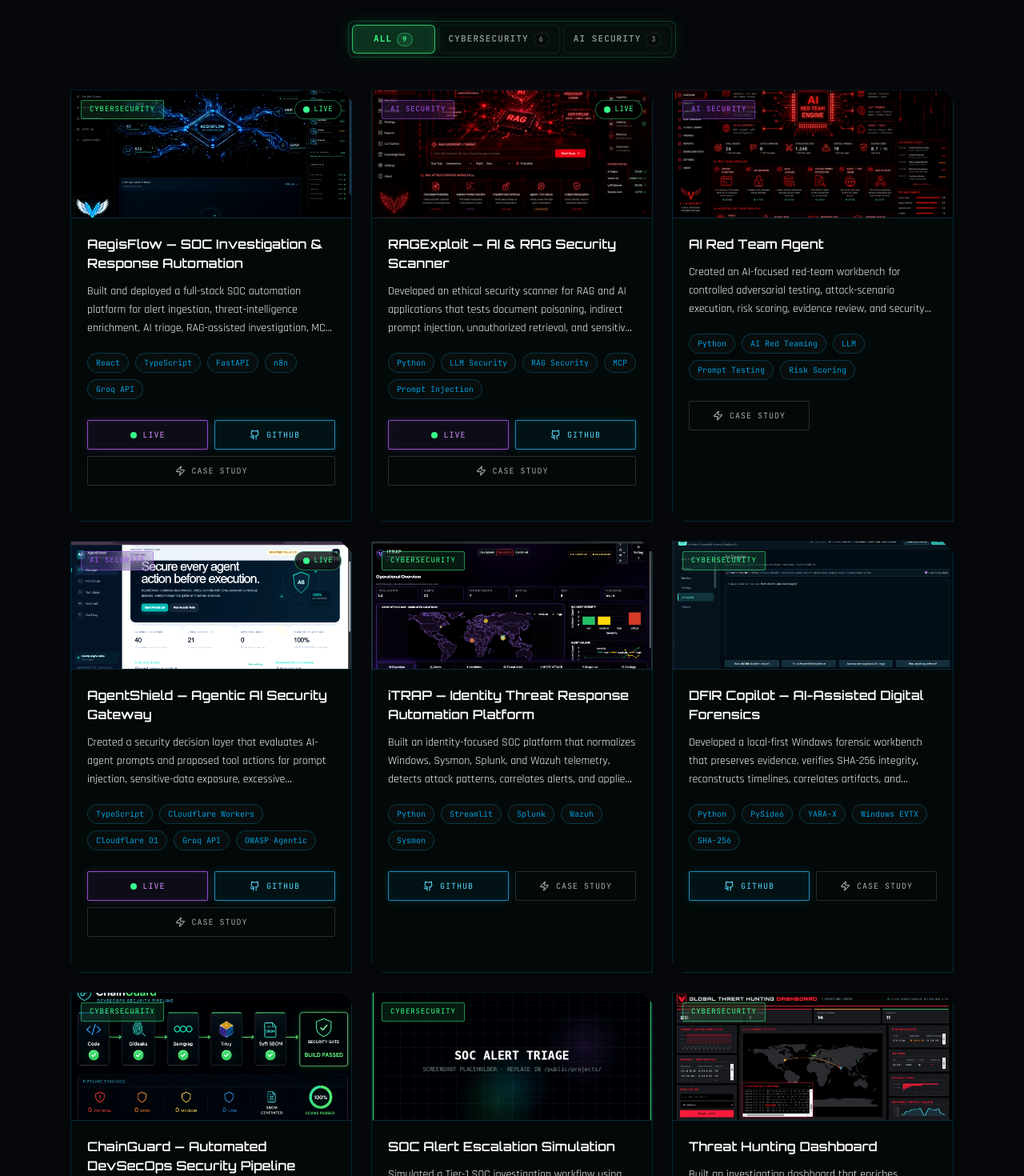
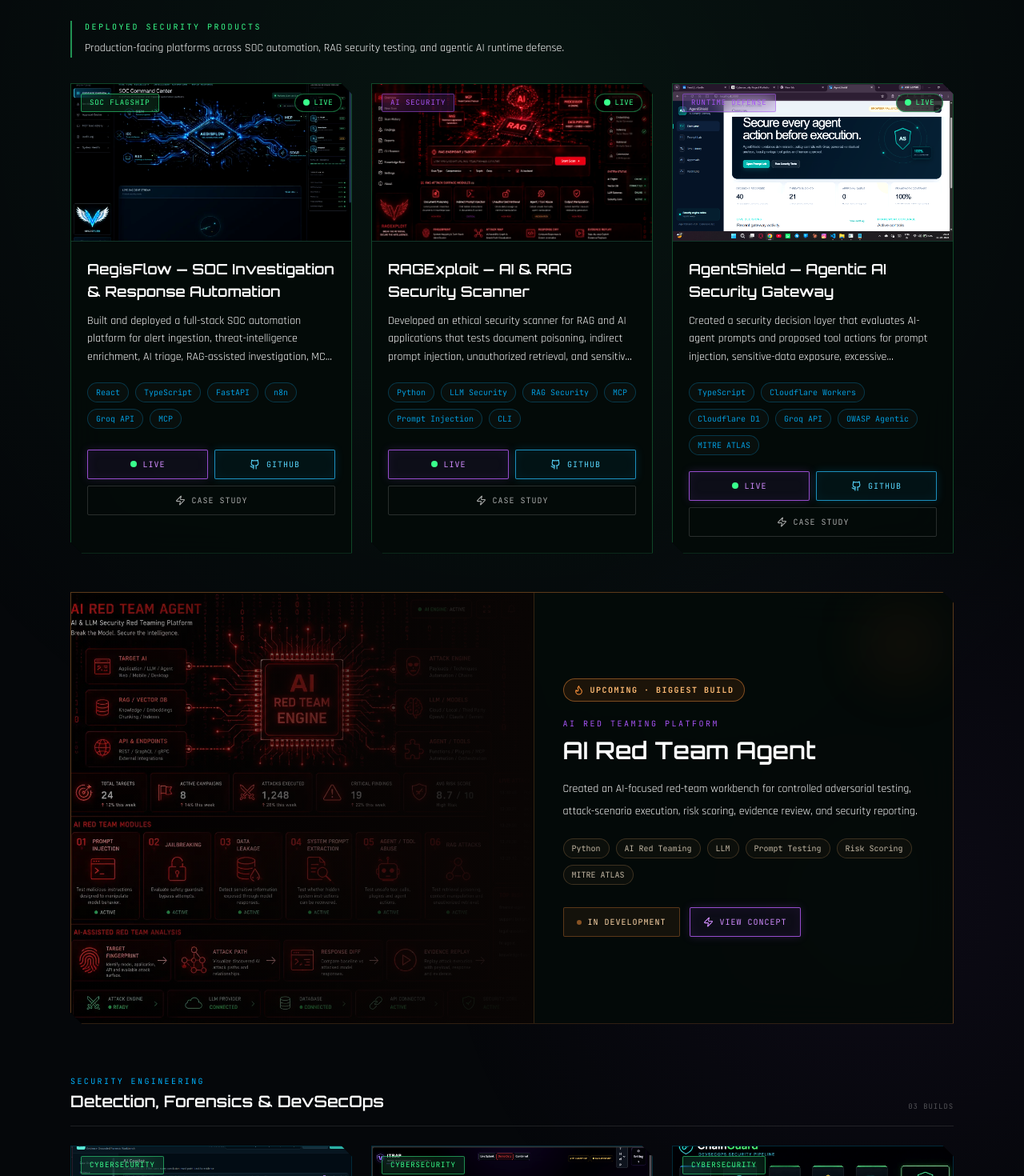
Before and after one commit to vasanth-void-0x/VASANTH-portfolio, a Next.js app: page / in a window 1280 px wide. Shown: the part 3460-4930 px from the top of the page at 80% size. Built offline with nearby package versions, Linux system fonts and the light colour scheme.

Commit message:
Rebuild security project showcase

```diff
--- a/components/Projects.tsx
+++ b/components/Projects.tsx
@@ -2,13 +2,11 @@
 
 // Project showcase: 6 cybersecurity builds + 3 AI security builds.
 
-import { useMemo, useState } from "react";
+import { useState } from "react";
 import SectionHeading from "./SectionHeading";
 import ProjectCard from "./ProjectCard";
 import CaseStudyModal from "./CaseStudyModal";
 import { projects, type Project } from "@/lib/data";
-
-type ProjectFilter = "All" | "Cybersecurity" | "AI Security";
 
 const additionalProjects: Project[] = [
   {
@@ -121,7 +119,7 @@ const additionalProjects: Project[] = [
   },
 ];
 
-const categoryById: Record<string, Exclude<ProjectFilter, "All">> = {
+const categoryById: Record<string, "Cybersecurity" | "AI Security"> = {
   itrap: "Cybersecurity",
   "aegis-flow": "Cybersecurity",
   "dfir-copilot": "Cybersecurity",
@@ -134,98 +132,113 @@ const categoryById: Record<string, Exclude<ProjectFilter, "All">> = {
 };
 
 const currentById = Object.fromEntries(projects.map((project) => [project.id, project]));
-const allProjects: Project[] = [
-  currentById["aegis-flow"],
-  ...additionalProjects.filter((project) => project.id === "ragexploit"),
-  ...additionalProjects.filter((project) => project.id === "ai-red-team-agent"),
-  currentById["agent-shield"],
-  currentById.itrap,
-  currentById["dfir-copilot"],
-  currentById["chain-guard"],
-  ...additionalProjects.filter((project) => project.id === "soc-alert-escalation"),
-  ...additionalProjects.filter((project) => project.id === "threat-hunting-dashboard"),
-].filter(Boolean) as Project[];
+const additionalById = Object.fromEntries(additionalProjects.map((project) => [project.id, project]));
+const projectById: Record<string, Project> = { ...currentById, ...additionalById };
 
-const filters: ProjectFilter[] = ["All", "Cybersecurity", "AI Security"];
+const featuredIds = ["aegis-flow", "ragexploit", "agent-shield"];
+const engineeringIds = ["dfir-copilot", "itrap", "chain-guard"];
+const labIds = ["threat-hunting-dashboard", "soc-alert-escalation"];
+
+const selectProjects = (ids: string[]) => ids.map((id) => projectById[id]).filter(Boolean);
 
 export default function Projects() {
   const [selected, setSelected] = useState<Project | null>(null);
-  const [activeFilter, setActiveFilter] = useState<ProjectFilter>("All");
-
-  const visibleProjects = useMemo(
-    () =>
-      activeFilter === "All"
-        ? allProjects
-        : allProjects.filter((project) => categoryById[project.id] === activeFilter),
-    [activeFilter],
-  );
+  const featuredProjects = selectProjects(featuredIds);
+  const engineeringProjects = selectProjects(engineeringIds);
+  const labProjects = selectProjects(labIds);
+  const upcomingProject = projectById["ai-red-team-agent"];
+  const navigableProjects = [...featuredProjects, upcomingProject, ...engineeringProjects, ...labProjects].filter(Boolean);
 
   const navigate = (direction: -1 | 1) => {
     if (!selected) return;
-    const index = allProjects.findIndex((project) => project.id === selected.id);
-    setSelected(allProjects[(index + direction + allProjects.length) % allProjects.length]);
+    const index = navigableProjects.findIndex((project) => project.id === selected.id);
+    setSelected(navigableProjects[(index + direction + navigableProjects.length) % navigableProjects.length]);
   };
 
   return (
     <section id="projects" className="relative overflow-hidden">
+      <div className="absolute inset-0 bg-[radial-gradient(circle_at_50%_12%,rgba(57,255,140,0.06),transparent_34%),radial-gradient(circle_at_85%_45%,rgba(168,85,247,0.05),transparent_28%)]" />
       <div className="relative z-10 mx-auto max-w-6xl px-6 py-24">
-        <SectionHeading eyebrow="// DEPLOYED_BUILDS" title="Security Projects" accent="neon" />
+        <SectionHeading eyebrow="// SECURITY_PRODUCT_ARSENAL" title="Security Products & Labs" accent="neon" />
 
-        <div
-        className="mx-auto mb-10 flex w-fit max-w-full flex-wrap justify-center gap-1 rounded-lg border border-neon/20 bg-[#07110d]/85 p-1 shadow-[0_0_20px_rgba(57,255,140,0.08)] backdrop-blur-xl"
-          role="group"
-          aria-label="Project filters"
-        >
-          {filters.map((filter) => {
-            const active = filter === activeFilter;
-            const count =
-              filter === "All"
-                ? allProjects.length
-                : allProjects.filter((project) => categoryById[project.id] === filter).length;
-
-            return (
-              <button
-                key={filter}
-                type="button"
-                onClick={() => setActiveFilter(filter)}
-                aria-pressed={active}
-            className={`min-w-[86px] rounded-md border px-3 py-2 font-mono text-[10px] font-bold uppercase tracking-[0.1em] transition-all duration-300 sm:min-w-[104px] sm:text-[11px] ${
-              active
-                ? "border-neon/70 bg-neon/15 text-neon shadow-[inset_0_0_12px_rgba(57,255,140,0.08),0_0_14px_rgba(57,255,140,0.18)]"
-                : "border-neon/10 bg-transparent text-white/55 hover:border-neon/35 hover:bg-neon/[0.05] hover:text-white/80"
-            }`}
-              >
-                {filter}
-                <span
-          className={`ml-1.5 inline-flex min-w-5 justify-center rounded-full border px-1 py-px text-[9px] ${
-            active ? "border-neon/40 bg-neon/10 text-neon" : "border-white/10 bg-black/20 text-white/45"
-          }`}
-                >
-                  {count}
-                </span>
-              </button>
-            );
-          })}
+        <div className="mb-8 mt-4 flex flex-col gap-2 border-l-2 border-neon/55 pl-4">
+          <span className="font-mono text-[10px] uppercase tracking-[0.25em] text-neon">Deployed Security Products</span>
+          <p className="max-w-2xl text-sm leading-relaxed text-white/48">
+            Production-facing platforms across SOC automation, RAG security testing, and agentic AI runtime defense.
+          </p>
         </div>
 
-        <div className="grid gap-6 sm:grid-cols-2 lg:grid-cols-3">
-          {visibleProjects.map((project, index) => (
+        <div className="grid items-stretch gap-6 lg:grid-cols-3">
+          {featuredProjects.map((project, index) => (
             <ProjectCard
               key={project.id}
               project={project}
               index={index}
               category={categoryById[project.id]}
+              variant="featured"
+              status={project.id === "aegis-flow" ? "SOC Flagship" : project.id === "ragexploit" ? "AI Security" : "Runtime Defense"}
               onCaseStudy={setSelected}
             />
           ))}
         </div>
+
+        {upcomingProject ? (
+          <div className="mt-12">
+            <ProjectCard
+              project={upcomingProject}
+              index={0}
+              category="AI Security"
+              variant="upcoming"
+              onCaseStudy={setSelected}
+            />
+          </div>
+        ) : null}
+
+        <div className="mt-16 flex items-end justify-between gap-4 border-b border-white/10 pb-4">
+          <div>
+            <p className="font-mono text-[10px] uppercase tracking-[0.24em] text-volt">Security Engineering</p>
+            <h3 className="mt-1 font-display text-xl font-semibold text-white">Detection, Forensics & DevSecOps</h3>
+          </div>
+          <span className="hidden font-mono text-[9px] uppercase tracking-widest text-white/30 sm:block">03 Builds</span>
+        </div>
+
+        <div className="mt-6 grid items-stretch gap-6 md:grid-cols-2 lg:grid-cols-3">
+          {engineeringProjects.map((project, index) => (
+            <ProjectCard
+              key={project.id}
+              project={project}
+              index={index}
+              category={categoryById[project.id]}
+              variant="engineering"
+              onCaseStudy={setSelected}
+            />
+          ))}
+        </div>
+
+        <div className="mt-16">
+          <div className="mb-5 flex items-end justify-between border-b border-white/10 pb-4">
+            <div>
+              <p className="font-mono text-[10px] uppercase tracking-[0.24em] text-neon">SOC Labs & Investigations</p>
+              <h3 className="mt-1 font-display text-xl font-semibold text-white">Hands-on Analyst Workflows</h3>
+            </div>
+            <span className="hidden font-mono text-[9px] uppercase tracking-widest text-white/30 sm:block">Evidence-led</span>
+          </div>
+          <div className="grid gap-3 lg:grid-cols-2">
+            {labProjects.map((project, index) => (
+              <ProjectCard
+                key={project.id}
+                project={project}
+                index={index}
+                category={categoryById[project.id]}
+                variant="lab"
+                onCaseStudy={setSelected}
+              />
+            ))}
+          </div>
+        </div>
       </div>
 
-      <CaseStudyModal
-        project={selected}
-        onClose={() => setSelected(null)}
-        onNavigate={navigate}
-      />
+      <CaseStudyModal project={selected} onClose={() => setSelected(null)} onNavigate={navigate} />
     </section>
   );
 }
```
